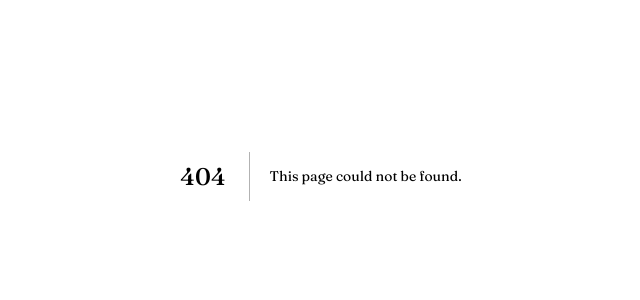
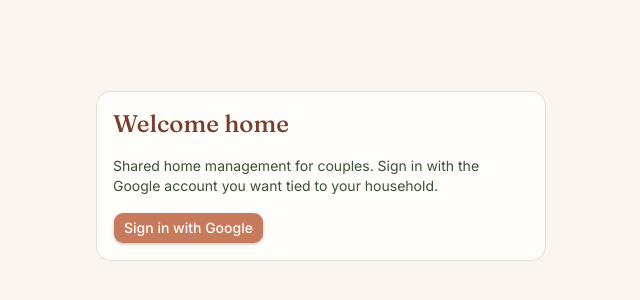
Before and after one commit to mohamedyunusreceipts/home-app, a Next.js app: page /sign-in in a window 1280 px wide. Before the commit this address had no page. Shown: the part 224-524 px from the top of the page, without its empty margins (319-959 px from the left). Built offline with nearby package versions, Linux system fonts and the light colour scheme; no server answers.

Commit message:
feat(auth): sign-in page with Google OAuth button

```diff
--- /dev/null
+++ b/app/sign-in/page.tsx
@@ -0,0 +1,29 @@
+import { Card, CardContent, CardHeader, CardTitle } from '@/components/ui/card'
+import { SignInButton } from './sign-in-button'
+import { getCurrentUser } from '@/lib/auth/current-user'
+import { redirect } from 'next/navigation'
+
+export default async function SignInPage() {
+  // If already signed in, bounce to home (which routes to setup or dashboard).
+  const user = await getCurrentUser()
+  if (user) redirect('/')
+
+  return (
+    <main className="min-h-screen flex items-center justify-center p-8">
+      <Card className="max-w-md w-full">
+        <CardHeader>
+          <CardTitle className="font-serif text-terracotta-700 text-2xl">
+            Welcome home
+          </CardTitle>
+        </CardHeader>
+        <CardContent className="space-y-4">
+          <p className="text-sage-700">
+            Shared home management for couples. Sign in with the Google account you want
+            tied to your household.
+          </p>
+          <SignInButton />
+        </CardContent>
+      </Card>
+    </main>
+  )
+}
--- /dev/null
+++ b/app/sign-in/sign-in-button.tsx
@@ -0,0 +1,33 @@
+'use client'
+
+import { Button } from '@/components/ui/button'
+import { createClient } from '@/lib/supabase/client'
+import { useState } from 'react'
+
+export function SignInButton() {
+  const [pending, setPending] = useState(false)
+
+  async function handleClick() {
+    setPending(true)
+    const supabase = createClient()
+    const { error } = await supabase.auth.signInWithOAuth({
+      provider: 'google',
+      options: {
+        redirectTo: `${window.location.origin}/auth/callback`,
+      },
+    })
+    if (error) {
+      setPending(false)
+      console.error('Sign-in failed', error)
+      alert(`Sign-in failed: ${error.message}`)
+    }
+    // On success, the browser navigates away to Google's OAuth page;
+    // there's nothing to do here.
+  }
+
+  return (
+    <Button onClick={handleClick} disabled={pending}>
+      {pending ? 'Redirecting…' : 'Sign in with Google'}
+    </Button>
+  )
+}
```
